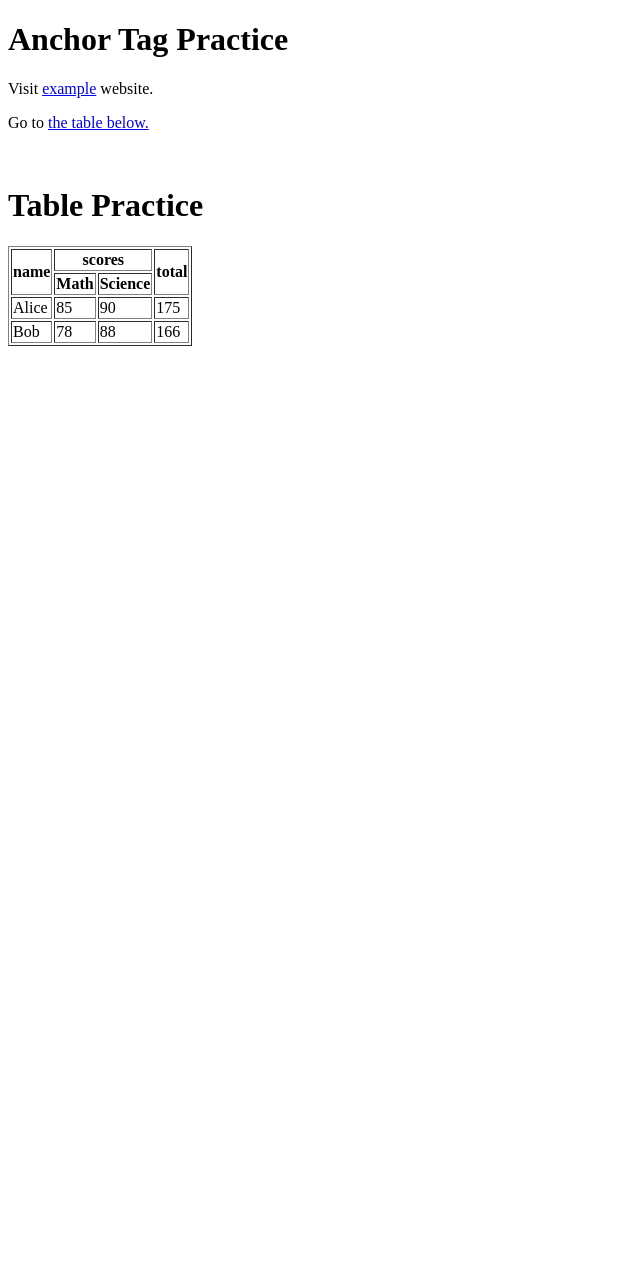
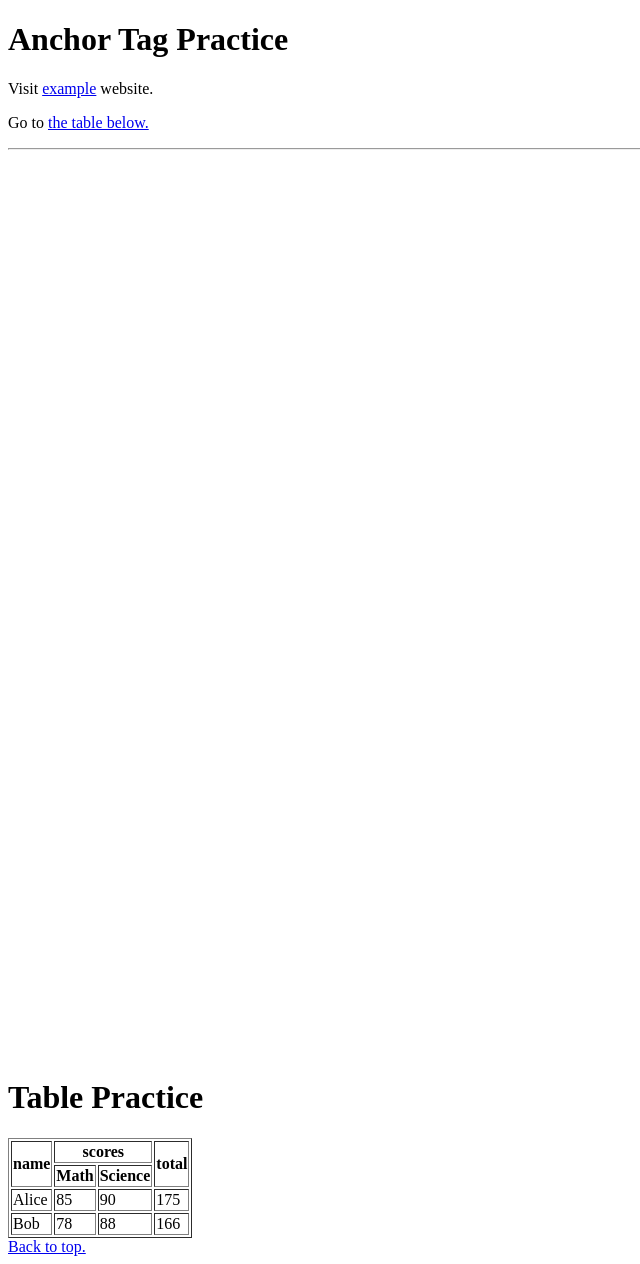
Before and after one commit to Jawadmarmar/second_one, a plain HTML site: page index.html in a window 1280 px wide. Shown: the whole page, without its empty margins (0-640 px from the left). Before the commit the page ends 800 px from the top, so only its background shows below. Drawn offline with Linux system fonts and the light colour scheme.

Commit message:
fourth step

```diff
--- a/index.html
+++ b/index.html
@@ -8,10 +8,11 @@
 <body>
     <h1>Anchor Tag Practice</h1>
     <p>Visit <a href="https://example.com" target="_blank">example</a> website.</p>
-    <p>Go to <a href="#1">the table below.</a></p>
-    <br>
-    <h1>Table Practice</h1>
-    <table border="1">
+    <p>Go to <a href='#tabl'>the table below.</a></p>
+    <hr>
+    <br><br><br><br><br><br><br><br><br><br><br><br><br><br><br><br><br><br><br><br><br><br><br><br><br><br><br><br><br><br><br><br><br><br><br><br><br><br><br><br><br><br><br><br><br><br><br><br><br><br>
+    <h1 >Table Practice</h1>
+    <table border="1" id='tabl'>
         <tr>
              <th rowspan="2">name</th>
              <th colspan="2">scores</th>
@@ -34,5 +35,6 @@
             <td>166</td>
         </tr>
     </table>
+    <a href="#">Back to top.</a>
 </body>
 </html>
```
